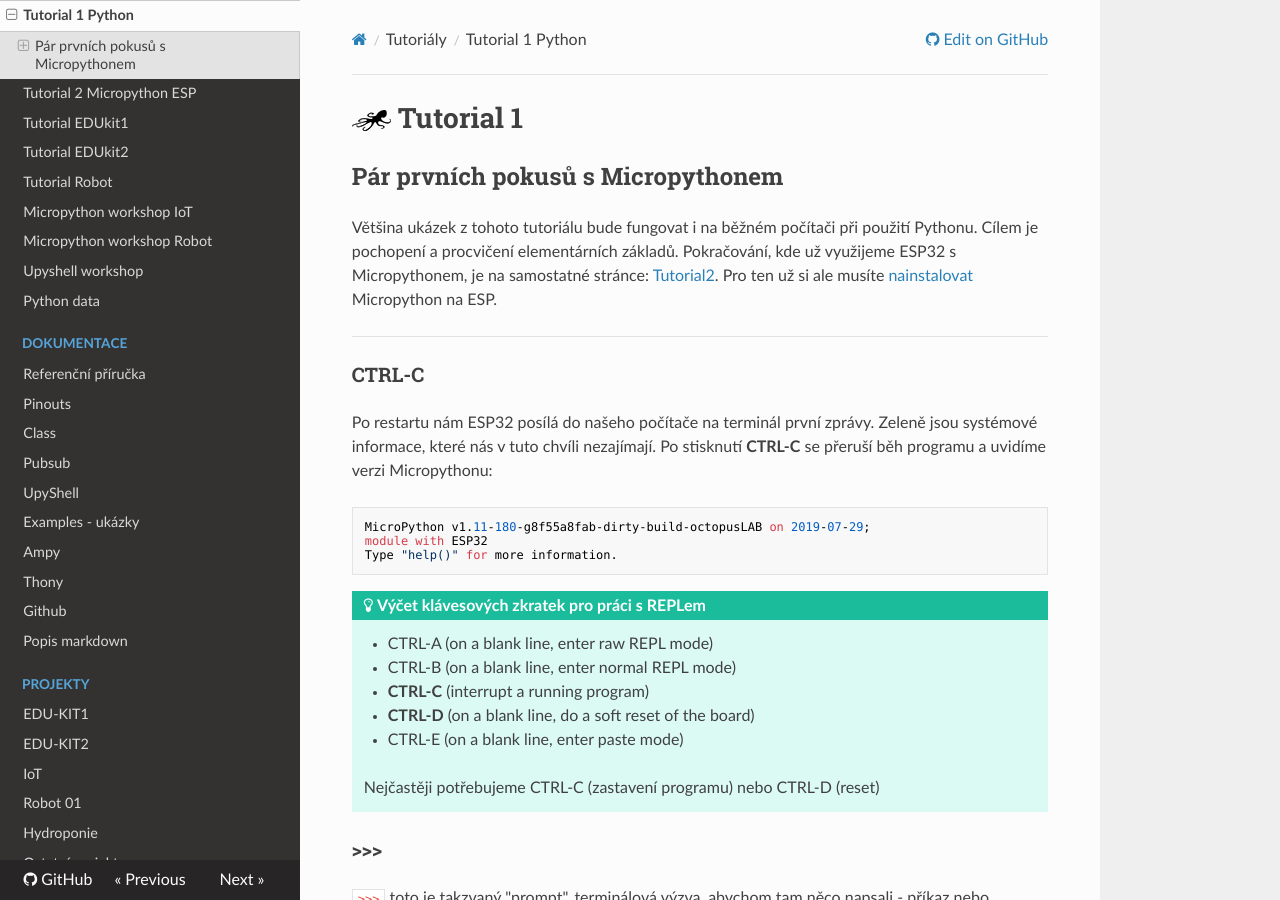
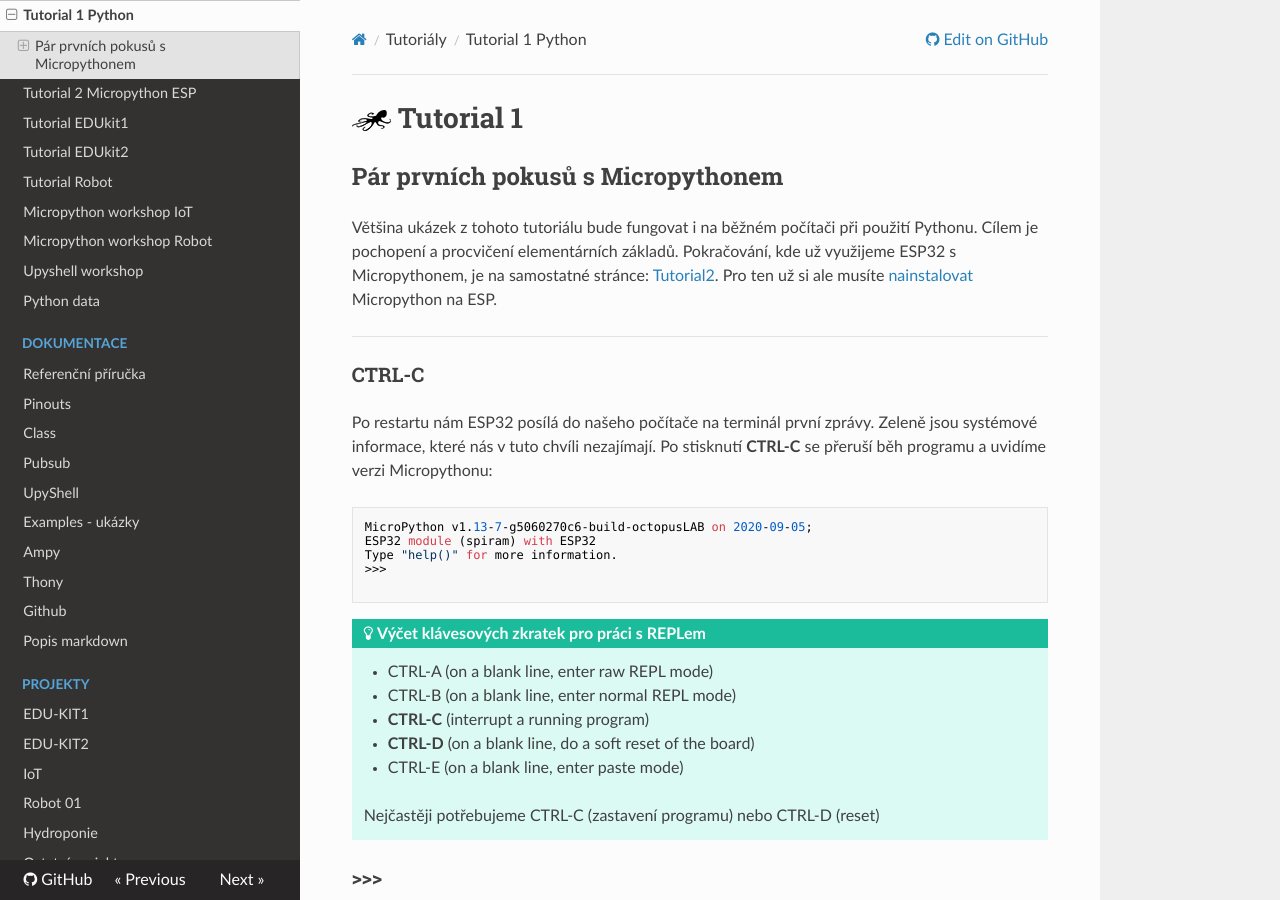
Before and after one commit to octopuslab-cz/docs_octopuslab_cz, an MkDocs documentation site: the page built from docs/tutorial1-python.md, in a window 1280 px wide and 900 px high. Built offline with MkDocs 1.6.1, drawn with Linux system fonts in a browser that asks for light colours; nearby versions of some CDN libraries.

Commit message:
typo new uPy ver

````diff
--- a/docs/tutorial1-python.md
+++ b/docs/tutorial1-python.md
@@ -13,9 +13,11 @@
 Zeleně jsou systémové informace, které nás v tuto chvíli nezajímají.
 Po stisknutí **CTRL-C** se přeruší běh programu a uvidíme verzi Micropythonu:
 ```
-MicroPython v1.11-180-g8f55a8fab-dirty-build-octopusLAB on 2019-07-29;
-module with ESP32
+MicroPython v1.13-7-g5060270c6-build-octopusLAB on 2020-09-05;
+ESP32 module (spiram) with ESP32
 Type "help()" for more information.
+>>>
+
 ```
 
 !!! hint "Výčet klávesových zkratek pro práci s REPLem"
````
